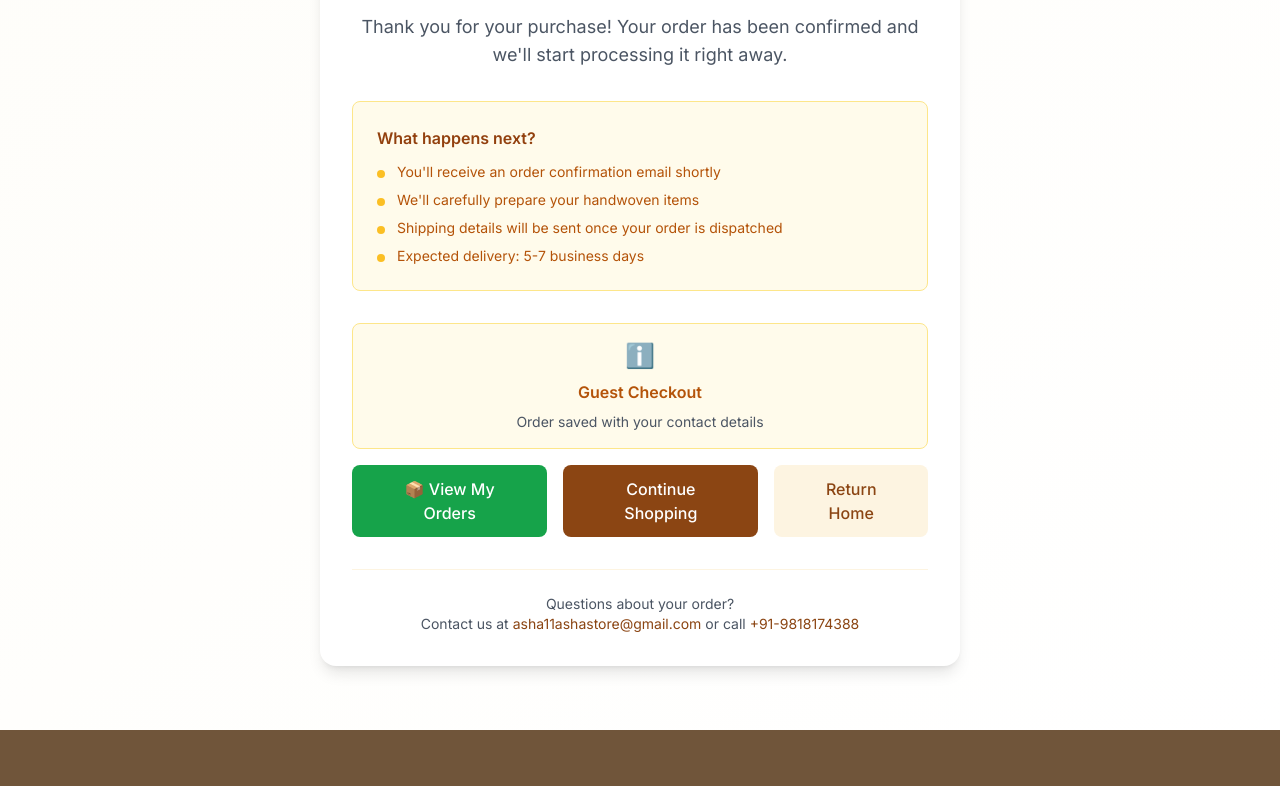
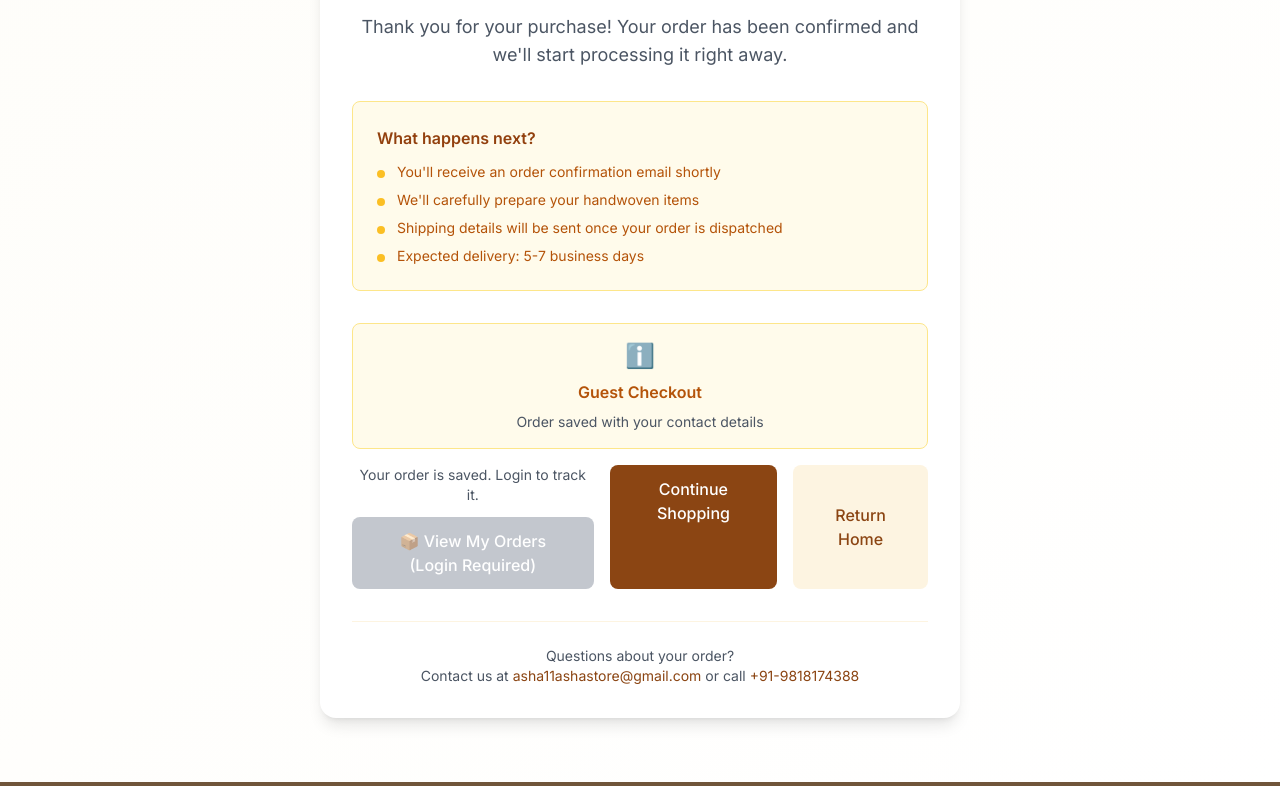
Before and after one commit to asha11ashastore-star/asha-store1, a Next.js app in the folder frontend/customer-website/: page /payment/success in a window 1280 px wide. Shown: the part 385-1171 px from the top of the page. Built offline with nearby package versions, Linux system fonts and the light colour scheme; no server answers.

Commit message:
Fix redirect loop and improve session-lost UX

```diff
--- a/frontend/customer-website/app/payment/success/page.jsx
+++ b/frontend/customer-website/app/payment/success/page.jsx
@@ -40,9 +40,16 @@ export default function PaymentSuccessPage() {
         console.log('💳 PAYMENT SUCCESS PAGE - VERIFYING USER')
         console.log('💳 ========================================')
 
-        // CRITICAL: Check URL for customer email (from Razorpay callback)
+        // CRITICAL: Check multiple sources for customer email
         const urlEmail = searchParams.get('email')
+        const pendingEmail = localStorage.getItem('pending_payment_email')
+        const pendingTime = localStorage.getItem('pending_payment_time')
+
         console.log('💳 Email from URL:', urlEmail || 'None')
+        console.log('💳 Email from pending payment:', pendingEmail || 'None')
+
+        // Use the most reliable email source
+        const customerEmail = urlEmail || pendingEmail
 
         let token = localStorage.getItem('auth_token')
         let savedUser = localStorage.getItem('user_data')
@@ -76,15 +83,21 @@ export default function PaymentSuccessPage() {
           // Method 2: Check cookies for backup
           else {
             console.log('🔄 METHOD 2: Checking cookies for backup...')
+            console.log('🍪 All cookies:', document.cookie)
             const cookies = document.cookie.split(';').reduce((acc, cookie) => {
               const [key, value] = cookie.trim().split('=')
               acc[key] = value
               return acc
             }, {})
+            console.log('🍪 Parsed cookies:', Object.keys(cookies))
 
             const cookieToken = cookies['auth_backup_token']
             const cookieUser = cookies['auth_backup_user']
             const cookieEmail = cookies['auth_backup_email']
+
+            console.log('🍪 Found auth_backup_token:', !!cookieToken)
+            console.log('🍪 Found auth_backup_user:', !!cookieUser)
+            console.log('🍪 Found auth_backup_email:', cookieEmail || 'None')
 
             if (cookieToken && cookieUser) {
               console.log('✅ Found backup in cookies!')
@@ -102,14 +115,18 @@ export default function PaymentSuccessPage() {
               document.cookie = 'auth_backup_user=; path=/; max-age=0'
               document.cookie = 'auth_backup_email=; path=/; max-age=0'
             }
-            // Method 3: Check if email in URL
-            else if (urlEmail) {
-              console.log('🔄 METHOD 3: Trying to restore session for email:', urlEmail)
+            // Method 3: Check if email available from any source
+            else if (customerEmail) {
+              console.log('🔄 METHOD 3: Trying to restore session for email:', customerEmail)
               console.log('⚠️ No backup found - user needs to login again')
-              console.log('💡 TIP: User should login as:', urlEmail)
+              console.log('💡 TIP: User should login as:', customerEmail)
 
               // Store the email for display
-              sessionStorage.setItem('expected_login_email', urlEmail)
+              sessionStorage.setItem('expected_login_email', customerEmail)
+
+              // Clear pending payment data (we've processed it)
+              localStorage.removeItem('pending_payment_email')
+              localStorage.removeItem('pending_payment_time')
             }
             else {
               console.log('❌ No backup found in any method!')
@@ -118,9 +135,11 @@ export default function PaymentSuccessPage() {
           }
         } else {
           console.log('✅ Auth data exists in localStorage')
-          // Clear any old backups
+          // Clear any old backups and pending payments
           sessionStorage.removeItem('auth_token_backup')
           sessionStorage.removeItem('user_data_backup')
+          localStorage.removeItem('pending_payment_email')
+          localStorage.removeItem('pending_payment_time')
           document.cookie = 'auth_backup_token=; path=/; max-age=0'
           document.cookie = 'auth_backup_user=; path=/; max-age=0'
           document.cookie = 'auth_backup_email=; path=/; max-age=0'
@@ -444,26 +463,36 @@ export default function PaymentSuccessPage() {
                   const expectedEmail = sessionStorage.getItem('expected_login_email')
                   if (expectedEmail) {
                     return (
-                      <>
-                        <p className="text-base text-amber-700 font-semibold mb-2">
+                      <div className="bg-amber-100 border-2 border-amber-400 rounded-lg p-6">
+                        <div className="text-3xl mb-3">🔒</div>
+                        <p className="text-lg text-amber-800 font-bold mb-3">
                           Session Lost After Payment
                         </p>
-                        <p className="text-sm text-gray-600 mb-3">
-                          Your order was placed with: <strong>{expectedEmail}</strong>
+                        <div className="bg-white rounded-lg p-4 mb-4">
+                          <p className="text-sm text-gray-600 mb-1">
+                            Your order was successfully placed with:
                           </p>
-                        <p className="text-sm text-gray-700 font-semibold mb-2">
-                          Please login to view your order:
+                          <p className="text-base font-bold text-gray-900">
+                            {expectedEmail}
+                          </p>
+                        </div>
+                        <p className="text-sm text-gray-700 font-semibold mb-4">
+                          ✅ Payment Confirmed<br/>
+                          🔐 Please login to access your order
                         </p>
                         <button
                           onClick={() => {
                             sessionStorage.setItem('redirect_after_login', '/orders')
                             window.location.href = '/auth/login'
                           }}
-                          className="mt-2 bg-primary-brown text-white px-6 py-2 rounded-lg hover:bg-brown-700 transition-colors"
+                          className="w-full bg-primary-brown text-white px-8 py-4 rounded-lg font-bold text-lg hover:bg-brown-700 transition-colors shadow-lg"
                         >
-                          Login as {expectedEmail}
+                          🔑 Login as {expectedEmail}
                         </button>
-                      </>
+                        <p className="text-xs text-gray-500 mt-3">
+                          You'll be redirected to your orders after login
+                        </p>
+                      </div>
                     )
                   } else {
                     return (
@@ -483,12 +512,32 @@ export default function PaymentSuccessPage() {
 
             {/* Action Buttons */}
             <div className="flex flex-col sm:flex-row gap-4 justify-center">
+              {user ? (
                 <Link
                   href="/orders"
-                className={`bg-green-600 text-white px-8 py-3 rounded-lg font-medium hover:bg-green-700 transition-colors text-center ${!sessionRestored ? 'opacity-50 pointer-events-none' : ''}`}
+                  className="bg-green-600 text-white px-8 py-3 rounded-lg font-medium hover:bg-green-700 transition-colors text-center"
                 >
                   📦 View My Orders
                 </Link>
+              ) : (
+                <div className="text-center">
+                  <p className="text-sm text-gray-600 mb-3">
+                    {sessionStorage.getItem('expected_login_email')
+                      ? `Login to view your order in your account`
+                      : `Your order is saved. Login to track it.`}
+                  </p>
+                  <Link
+                    href="/orders"
+                    className="bg-gray-400 text-white px-8 py-3 rounded-lg font-medium cursor-not-allowed inline-block opacity-60"
+                    onClick={(e) => {
+                      e.preventDefault()
+                      alert('Please login first to view your orders')
+                    }}
+                  >
+                    📦 View My Orders (Login Required)
+                  </Link>
+                </div>
+              )}
 
               <Link
                 href="/collections"
--- a/frontend/customer-website/components/CheckoutModal.jsx
+++ b/frontend/customer-website/components/CheckoutModal.jsx
@@ -145,6 +145,17 @@ export default function CheckoutModal({ isOpen, onClose, onSuccess }) {
       const token = localStorage.getItem('auth_token')
       const userData = localStorage.getItem('user_data')
 
+      // CRITICAL: ALWAYS save the order email, even if not logged in
+      // This survives redirects better than anything else
+      console.log('💾 BACKUP METHOD 0: Saving order email to persistent storage...')
+      try {
+        localStorage.setItem('pending_payment_email', verifiedEmail)
+        localStorage.setItem('pending_payment_time', Date.now().toString())
+        console.log('💾 Saved pending payment for:', verifiedEmail)
+      } catch (e) {
+        console.error('Failed to save pending payment email:', e)
+      }
+
       if (token && userData) {
         // Method 1: sessionStorage backup
         console.log('💾 BACKUP METHOD 1: Saving to sessionStorage...')
@@ -159,6 +170,10 @@ export default function CheckoutModal({ isOpen, onClose, onSuccess }) {
         document.cookie = `auth_backup_user=${encodeURIComponent(userData)}; path=/; max-age=3600; SameSite=Lax`
         document.cookie = `auth_backup_email=${verifiedEmail}; path=/; max-age=3600; SameSite=Lax`
         console.log('💾 Saved to cookies (expires in 1 hour)')
+        console.log('🍪 Verifying cookies were saved...')
+        console.log('🍪 document.cookie:', document.cookie)
+        console.log('🍪 Cookie contains auth_backup_token:', document.cookie.includes('auth_backup_token'))
+        console.log('🍪 Cookie contains auth_backup_email:', document.cookie.includes('auth_backup_email'))
       } else {
         console.log('⚠️ No auth data to backup - guest checkout')
       }
```
Lines whose indentation alone changed are shown as unchanged.
